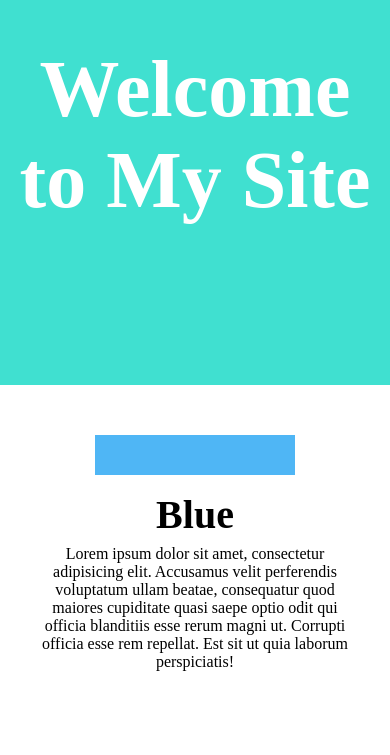
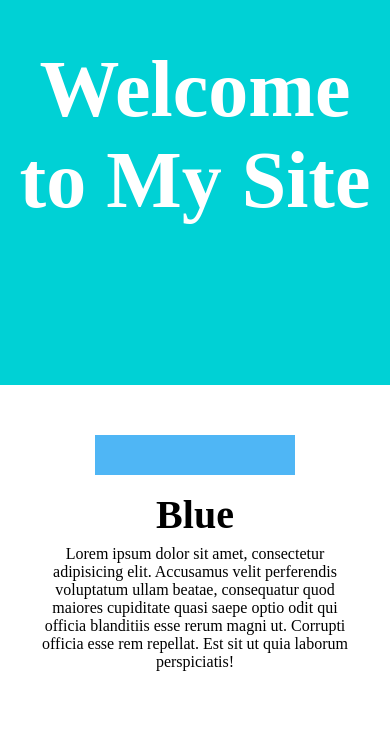
Before and after one commit to JamieCaudle/first-responsive-website, a plain HTML site: page index.html in a window 390 px wide. Shown: the part 115-870 px from the top of the page. Drawn offline with Linux system fonts and the light colour scheme.

Commit message:
added mobile background color change final change

```diff
--- a/styles.css
+++ b/styles.css
@@ -114,6 +114,11 @@ grid-row-start:3 ;
 
 @media (max-width: 625px) {
 
+.first-container {
+  background-color: rgb(0, 209, 213);
+}
+
+
 .second-container {
 grid-template-columns: 100%;
 grid-template-rows: repeat(3, 400px);
```
